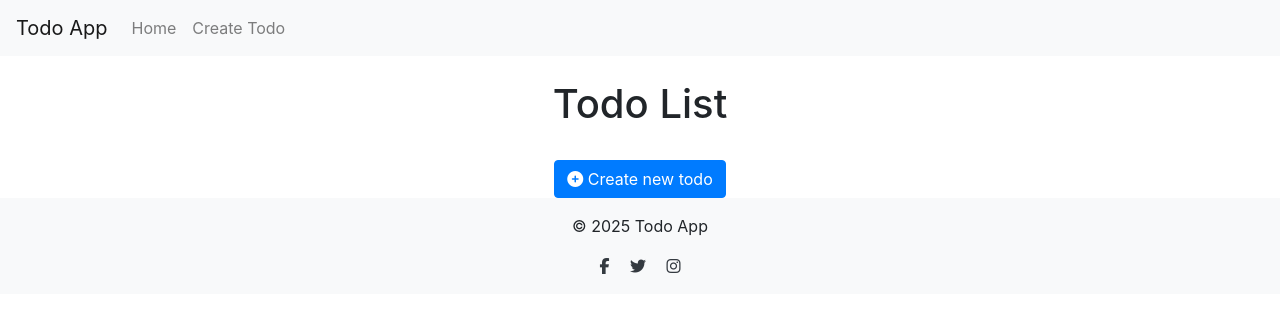
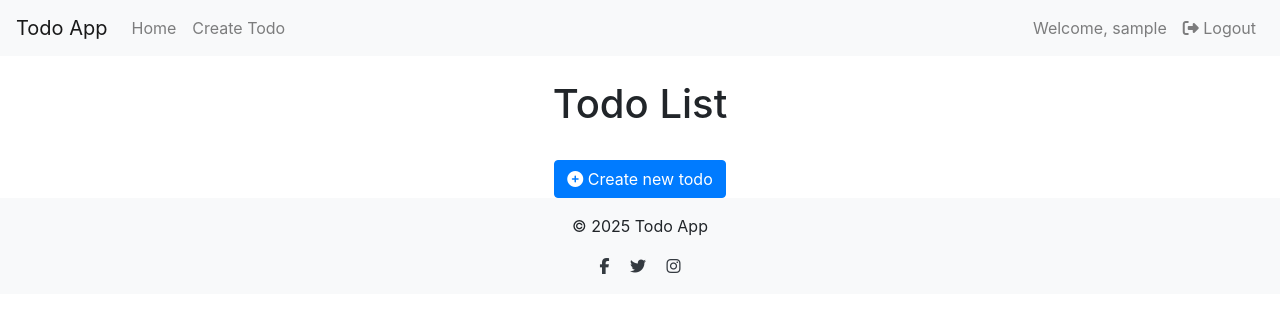
Before and after one commit to MahdiSiamaki/Django-TodoApp, a Django app: page / in a window 1280 px wide. Shown: the top 313 px of the page. Run offline with Django 3.2, Linux system fonts and the light colour scheme; the visitor is signed in with stand-in values (Sample User, id 1); data that the repository does not hold is empty; some libraries are stand-ins or nearby versions.

Commit message:
Add logout button to base_generic.html

```diff
--- a/templates/base_generic.html
+++ b/templates/base_generic.html
@@ -17,13 +17,36 @@
                 <span class="navbar-toggler-icon"></span>
             </button>
             <div class="collapse navbar-collapse" id="navbarNav">
-                <ul class="navbar-nav">
+                <ul class="navbar-nav mr-auto">
                     <li class="nav-item">
                         <a class="nav-link" href="{% url 'todo:todo_list' %}">Home</a>
                     </li>
                     <li class="nav-item">
                         <a class="nav-link" href="{% url 'todo:todo_create' %}">Create Todo</a>
                     </li>
+                </ul>
+                <ul class="navbar-nav">
+                    {% if user.is_authenticated %}
+                        <li class="nav-item">
+                            <span class="nav-link">Welcome, {{ user.username }}</span>
+                        </li>
+                        <li class="nav-item">
+                            <a class="nav-link" href="{% url 'accounts:logout' %}">
+                                <i class="fas fa-sign-out-alt"></i> Logout
+                            </a>
+                        </li>
+                    {% else %}
+                        <li class="nav-item">
+                            <a class="nav-link" href="{% url 'accounts:login' %}">
+                                <i class="fas fa-sign-in-alt"></i> Login
+                            </a>
+                        </li>
+                        <li class="nav-item">
+                            <a class="nav-link" href="{% url 'accounts:signup' %}">
+                                <i class="fas fa-user-plus"></i> Sign Up
+                            </a>
+                        </li>
+                    {% endif %}
                 </ul>
             </div>
         </nav>
```
